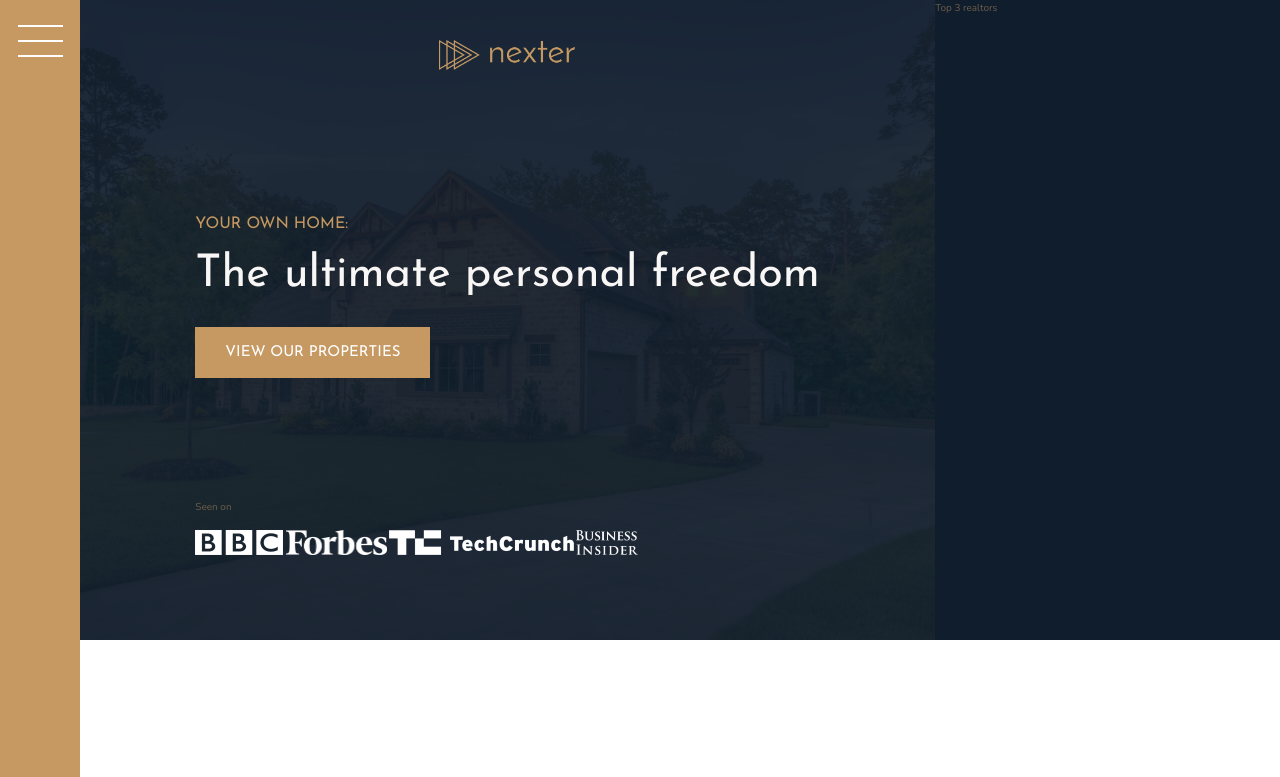
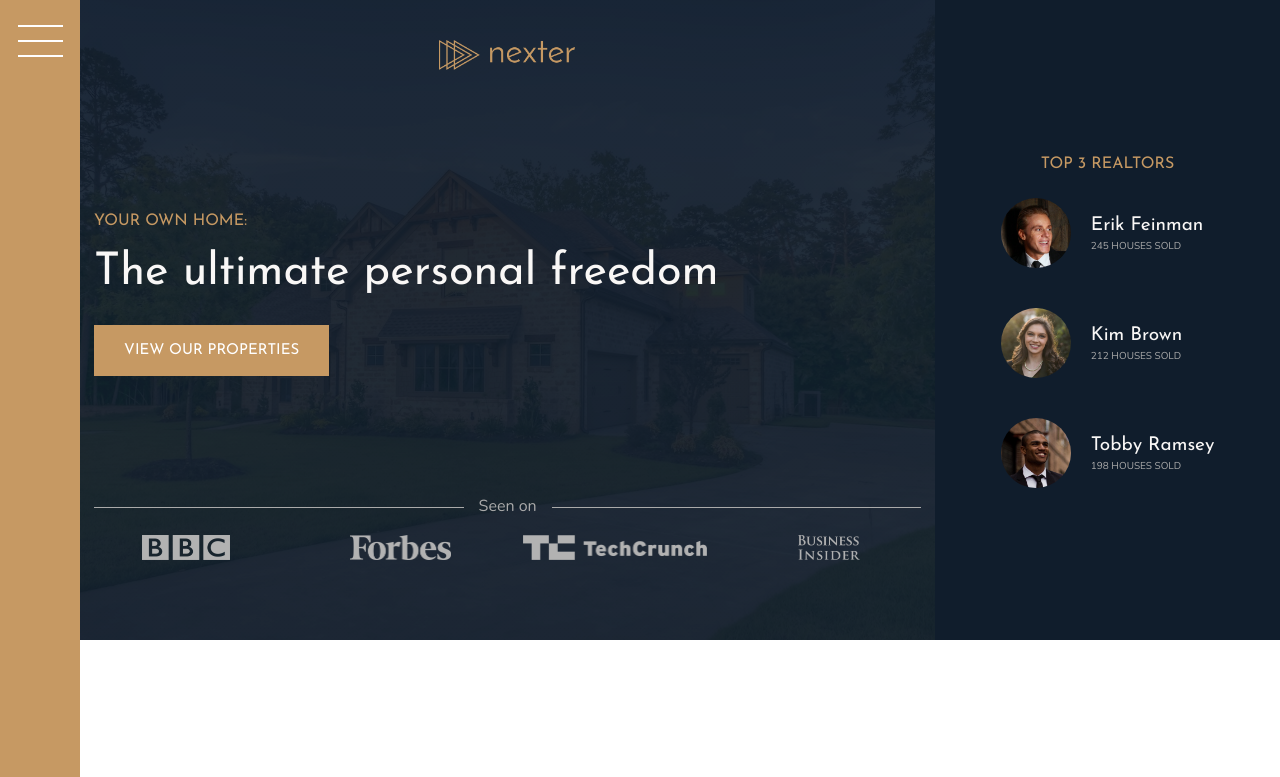
Before and after one commit to radevich7/realtor, a website: page index.html in a window 1280 px wide. Shown: the top 777 px of the page. Drawn offline with nearby package versions, Linux system fonts and the light colour scheme.

Commit message:
<Build:side header part ui completed>

```diff
--- a/index.html
+++ b/index.html
@@ -31,7 +31,26 @@
         <img src="img/logo-bi.png" alt="logo 4" />
       </div>
     </header>
-    <div class="realtors">Top 3 realtors</div>
+    <div class="realtors">
+      <h3 class="heading-3">Top 3 Realtors</h3>
+      <div class="realtors__list">
+        <img src="img/realtor-1.jpeg" alt="Realtor 1" class="realtors__img" />
+        <div class="realtors__details">
+          <h4 class="heading-4 heading-4--light">Erik Feinman</h4>
+          <p class="realtors__sold">245 houses sold</p>
+        </div>
+        <img src="img/realtor-2.jpeg" alt="Realtor 2" class="realtors__img" />
+        <div class="realtors__details">
+          <h4 class="heading-4 heading-4--light">Kim Brown</h4>
+          <p class="realtors__sold">212 houses sold</p>
+        </div>
+        <img src="img/realtor-3.jpeg" alt="Realtor 3" class="realtors__img" />
+        <div class="realtors__details">
+          <h4 class="heading-4 heading-4--light">Tobby Ramsey</h4>
+          <p class="realtors__sold">198 houses sold</p>
+        </div>
+      </div>
+    </div>
     <section class="features">
       <div class="feature">
         <svg class="feature__icon">
--- a/sass/_header.scss
+++ b/sass/_header.scss
@@ -16,7 +16,6 @@
   grid-template-rows: 1fr min-content 6rem 1fr;
   grid-template-columns: max-content;
   grid-row-gap: 1.5rem;
-
   justify-content: center;
 
   &__logo {
@@ -29,10 +28,28 @@
     justify-self: start;
   }
   &__seenon-text {
+    font-size: 1.6rem;
+    color: $color-grey-light-2;
+    display: grid;
+    grid-template-columns: 1fr max-content 1fr;
+    grid-column-gap: 1.5rem;
+    align-items: center;
+    &::before,
+    &::after {
+      content: "";
+      height: 1px;
+      display: block;
+      background-color: currentColor;
+    }
   }
   &__seenon-logos {
+    display: grid;
+    grid-template-columns: repeat(4, 1fr);
+    grid-gap: 3rem;
+    justify-items: center;
     img {
       height: 2.5rem;
+      filter: brightness(70%);
     }
   }
 }
--- a/sass/_realtors.scss
+++ b/sass/_realtors.scss
@@ -1,4 +1,28 @@
 .realtors {
   background-color: $color-secondary;
   grid-column: col-start 7 / full-end;
+  padding: 3rem;
+  display: grid;
+  align-content: center;
+  justify-content: center;
+  grid-row-gap: 2rem;
+  justify-items: center;
+  &__list {
+    display: grid;
+    grid-template-columns: min-content max-content;
+    grid-column-gap: 2rem;
+    grid-row-gap: 5vh;
+
+    align-items: center;
+  }
+  &__img {
+    width: 7rem;
+    border-radius: 50%;
+    display: block;
+  }
+  &__sold {
+    text-transform: uppercase;
+    color: $color-grey-light-2;
+    margin-top: -3px;
+  }
 }
```
Also changed, not shown: css/style.css.
